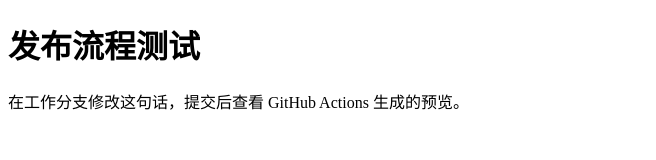
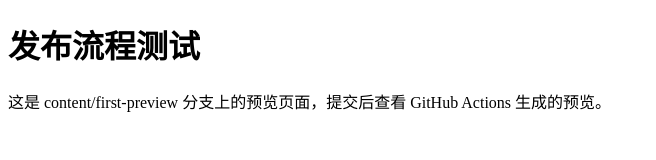
Before and after one commit to PXYQ/liebian-actions-lab, a plain HTML site: page index.html in a window 1280 px wide. Shown: the whole page, without its empty margins (0-656 px from the left). Drawn offline with Linux system fonts and the light colour scheme.

Commit message:
Update index.html

```diff
--- a/index.html
+++ b/index.html
@@ -5,6 +5,6 @@
 <title>发布流程测试</title>
 <main>
   <h1>发布流程测试</h1>
-  <p>在工作分支修改这句话，提交后查看 GitHub Actions 生成的预览。</p>
+  <p>这是 content/first-preview 分支上的预览页面，提交后查看 GitHub Actions 生成的预览。</p>
 </main>
 </html>
```
